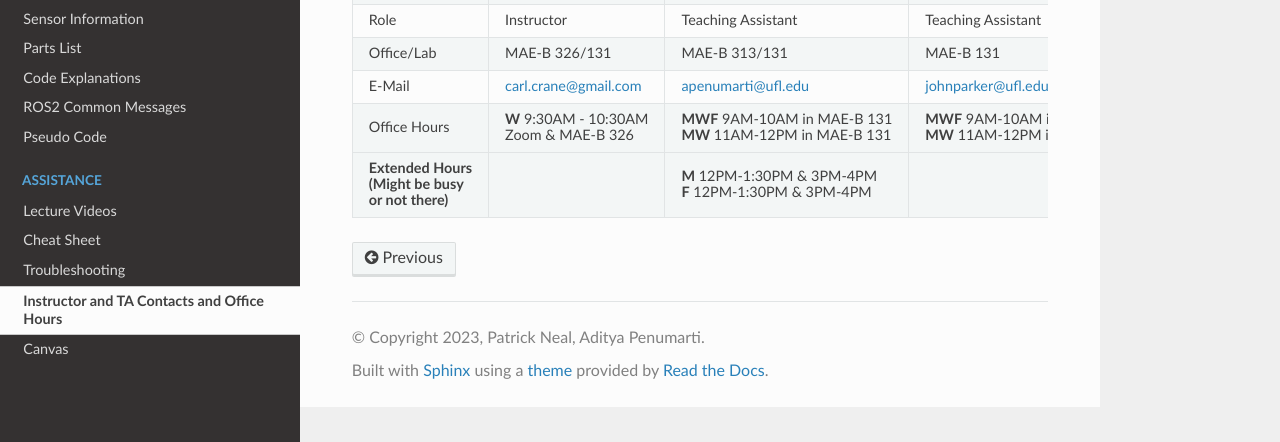
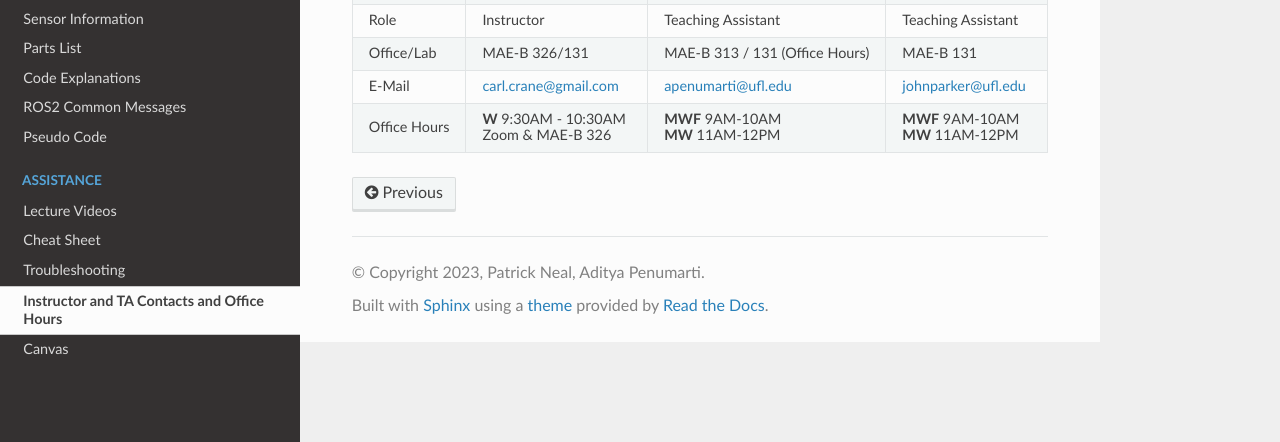
Before and after one commit to av-mae-uf/av1tenth-docs, a Sphinx documentation site: the page built from docs/assistance/contact.rst, in a window 1280 px wide, cut to the strip 458-900 px from the top of the page. Built offline with Sphinx 7.4.7 and the Read the Docs theme 2.0.0, drawn with Linux system fonts in a browser that asks for light colours.

Commit message:
adjusting office hours

```diff
--- a/docs/assistance/contact.rst
+++ b/docs/assistance/contact.rst
@@ -7,24 +7,18 @@ You can contact the instructors or the TA's Through `Canvas <https://ufl.instruc
 | Names                                        | Carl Crane                           |  Aditya Penumarti                    |  John (Jack) Parker                  |
 +==============================================+======================================+======================================+======================================+
 |  Pictures                                    |.. image:: images/crane-carl.jpg      | .. image:: images/apenu.jpg          | .. image:: images/Jack.jpg           |
-|                                              |    :width: 160px                     |     :width: 160px                    |     :width: 160px                    |
+|                                              |    :width: 180px                     |     :width: 160px                    |     :width: 160px                    |
 |                                              |    :align: center                    |     :align: center                   |     :align: center                   |
-|                                              |    :height: 180px                    |     :height: 160px                   |     :height: 160px                   |
+|                                              |    :height: 180px                    |     :height: 160px                   |     :height: 180px                   |
 |                                              |                                      |                                      |                                      |
 +----------------------------------------------+--------------------------------------+--------------------------------------+--------------------------------------+
 |   Role                                       | Instructor                           |  Teaching Assistant                  |  Teaching Assistant                  |
 +----------------------------------------------+--------------------------------------+--------------------------------------+--------------------------------------+
-| Office/Lab                                   | MAE-B 326/131                        |  MAE-B 313/131                       |  MAE-B 131                           |
+| Office/Lab                                   | MAE-B 326/131                        |  MAE-B 313 / 131 (Office Hours)      |  MAE-B 131                           |
 +----------------------------------------------+--------------------------------------+--------------------------------------+--------------------------------------+
 |   E-Mail                                     | carl.crane@gmail.com                 | apenumarti@ufl.edu                   | johnparker@ufl.edu                   |
 +----------------------------------------------+--------------------------------------+--------------------------------------+--------------------------------------+
-|Office Hours                                  |**W** 9:30AM - 10:30AM                |**MWF** 9AM-10AM in MAE-B 131         |**MWF** 9AM-10AM in MAE-B 131         |
+|Office Hours                                  |**W** 9:30AM - 10:30AM                |**MWF** 9AM-10AM                      |**MWF** 9AM-10AM                      |
 +                                              |                                      |                                      |                                      |
-|                                              |Zoom & MAE-B 326                      |**MW** 11AM-12PM in MAE-B 131         |**MW** 11AM-12PM in MAE-B 131         |
+|                                              |Zoom & MAE-B 326                      |**MW** 11AM-12PM                      |**MW** 11AM-12PM                      |
 +----------------------------------------------+--------------------------------------+--------------------------------------+--------------------------------------+
-|**Extended Hours**                            |                                      |**M** 12PM-1:30PM & 3PM-4PM           |                                      |
-+                                              |                                      |                                      |                                      |
-|**(Might be busy**                            |                                      |**F** 12PM-1:30PM & 3PM-4PM           |                                      |
-+                                              |                                      |                                      |                                      |
-|**or not there)**                             |                                      |                                      |                                      |
-+----------------------------------------------+--------------------------------------+--------------------------------------+--------------------------------------+
```
